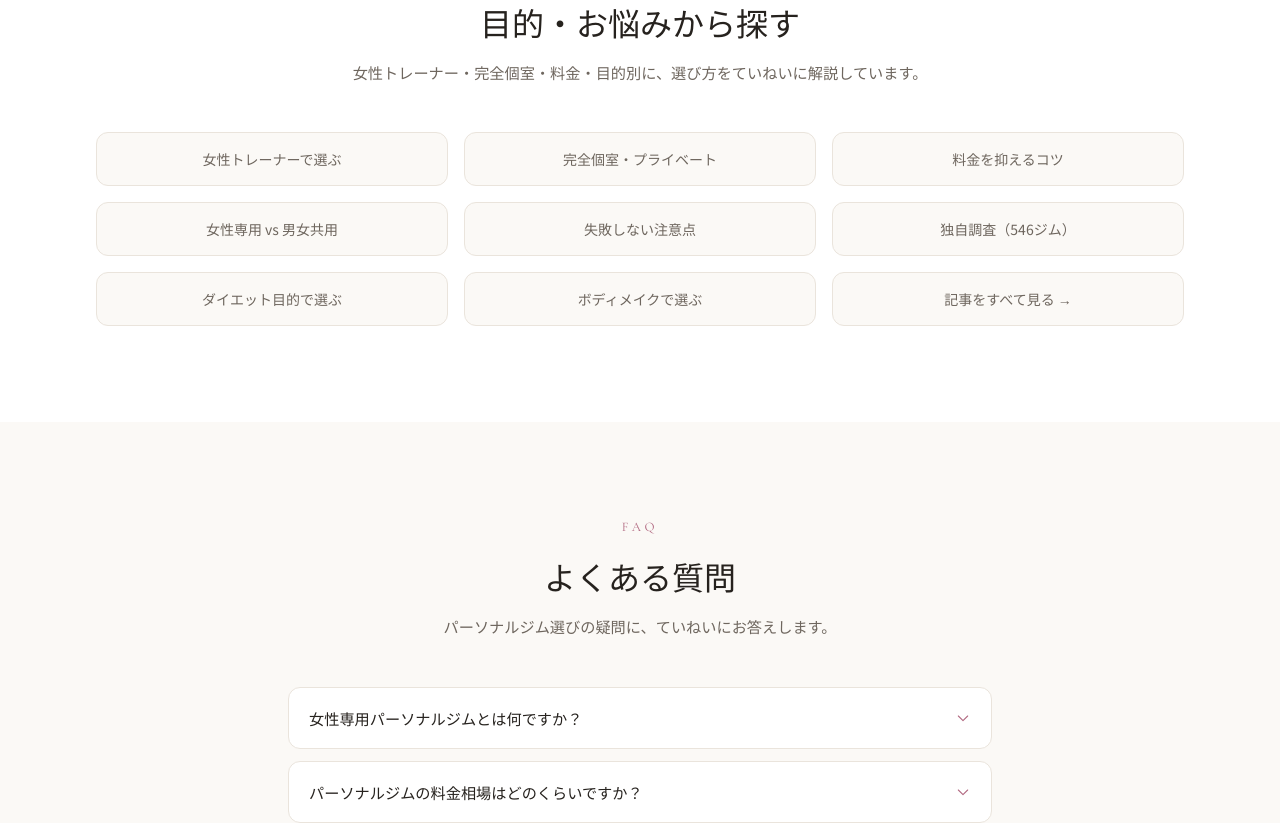
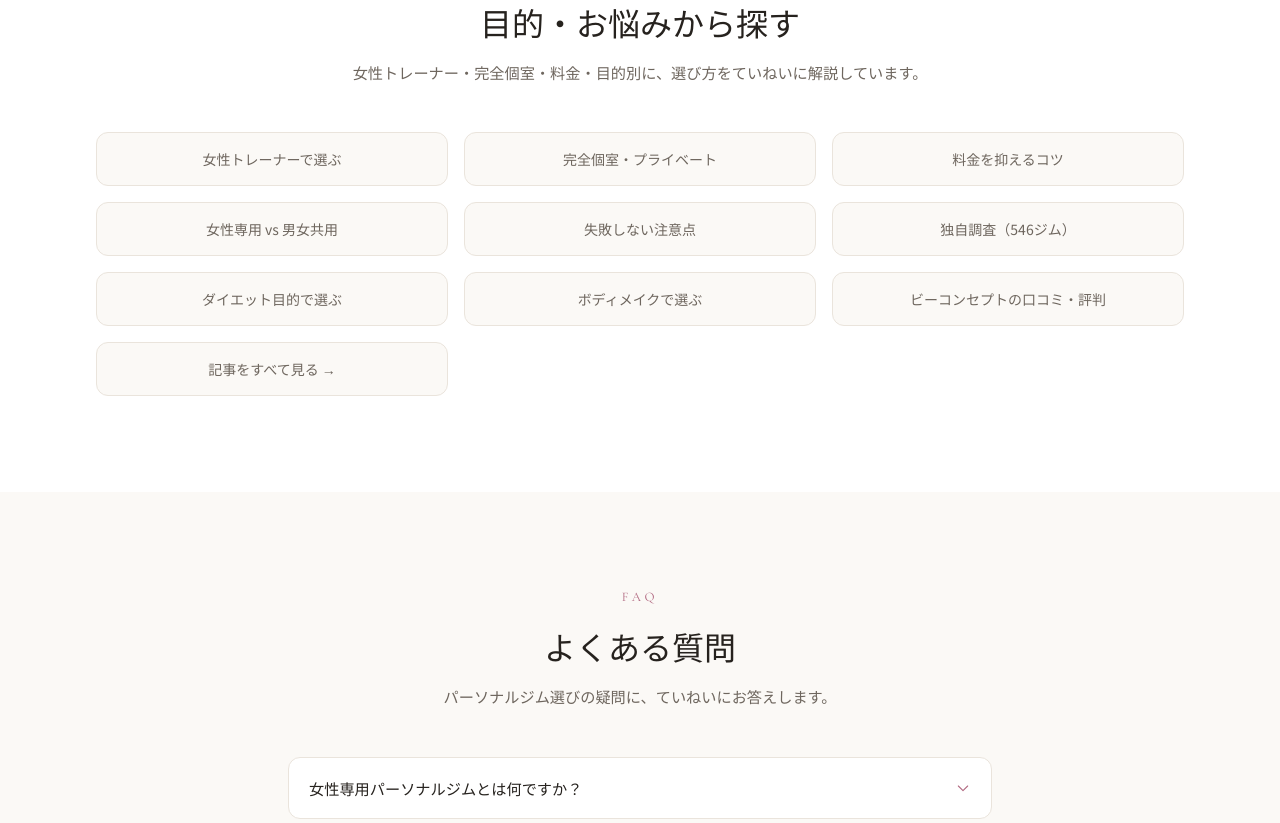
Before and after one commit to webmaster0818/g-personal-gym, a Next.js app: page / in a window 1280 px wide. Shown: the part 3680-4503 px from the top of the page. Built offline with nearby package versions, Linux system fonts and the light colour scheme.

Commit message:
TOP: ビーコンセプトの口コミ・評判ページへの導線を追加（最終クロール9/20のため）
Co-Authored-By: Claude Opus 5.5 <noreply@anthropic.com>

```diff
--- a/app/page.tsx
+++ b/app/page.tsx
@@ -278,6 +278,7 @@ export default function Home() {
                 { href: '/articles/josei-gym-data/', label: '独自調査（546ジム）' },
                 { href: '/articles/diet/', label: 'ダイエット目的で選ぶ' },
                 { href: '/articles/bodymake/', label: 'ボディメイクで選ぶ' },
+                { href: '/brands/b-concept/', label: 'ビーコンセプトの口コミ・評判' },
                 { href: '/articles/', label: '記事をすべて見る →' },
               ].map((c) => (
                 <Link
```
